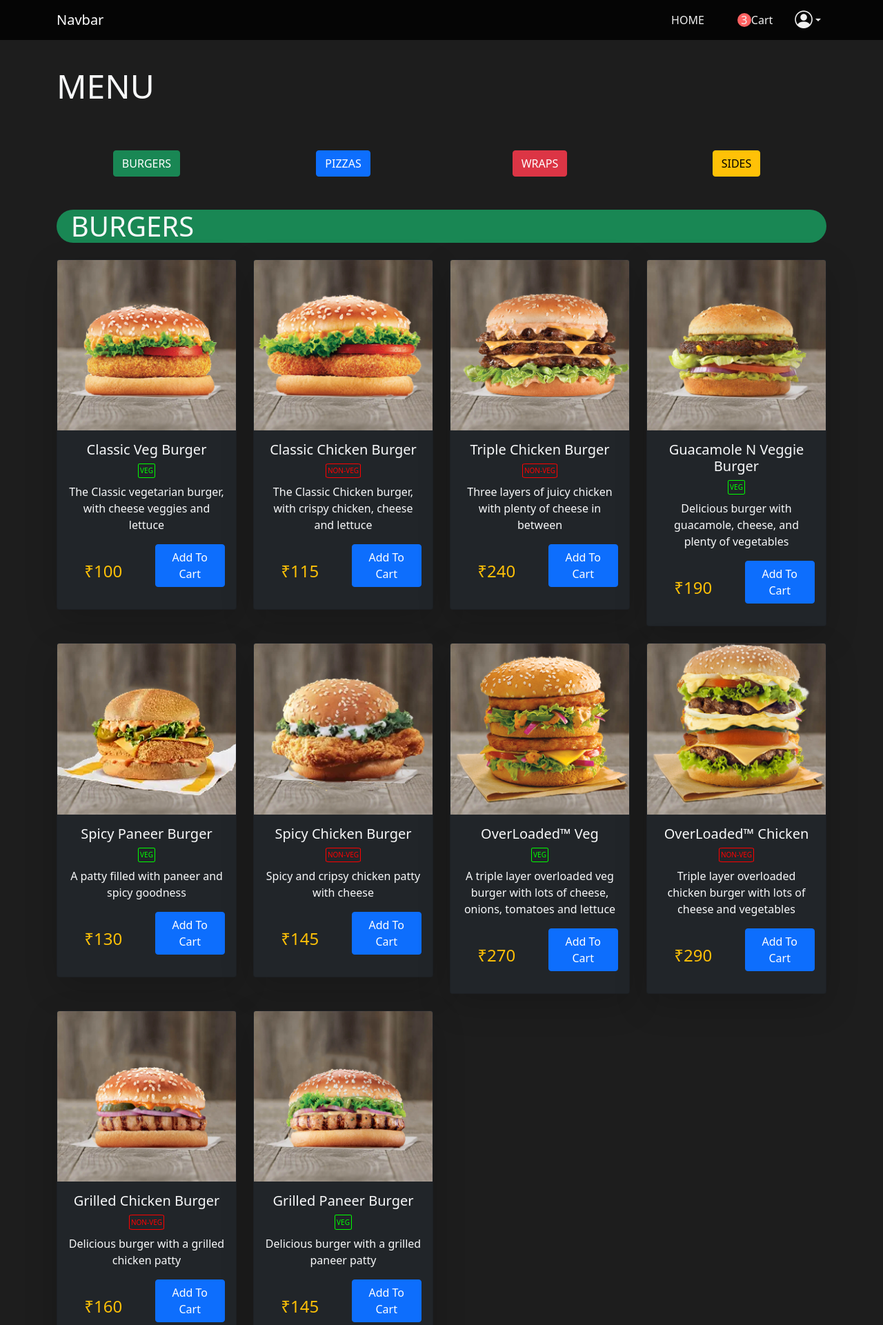
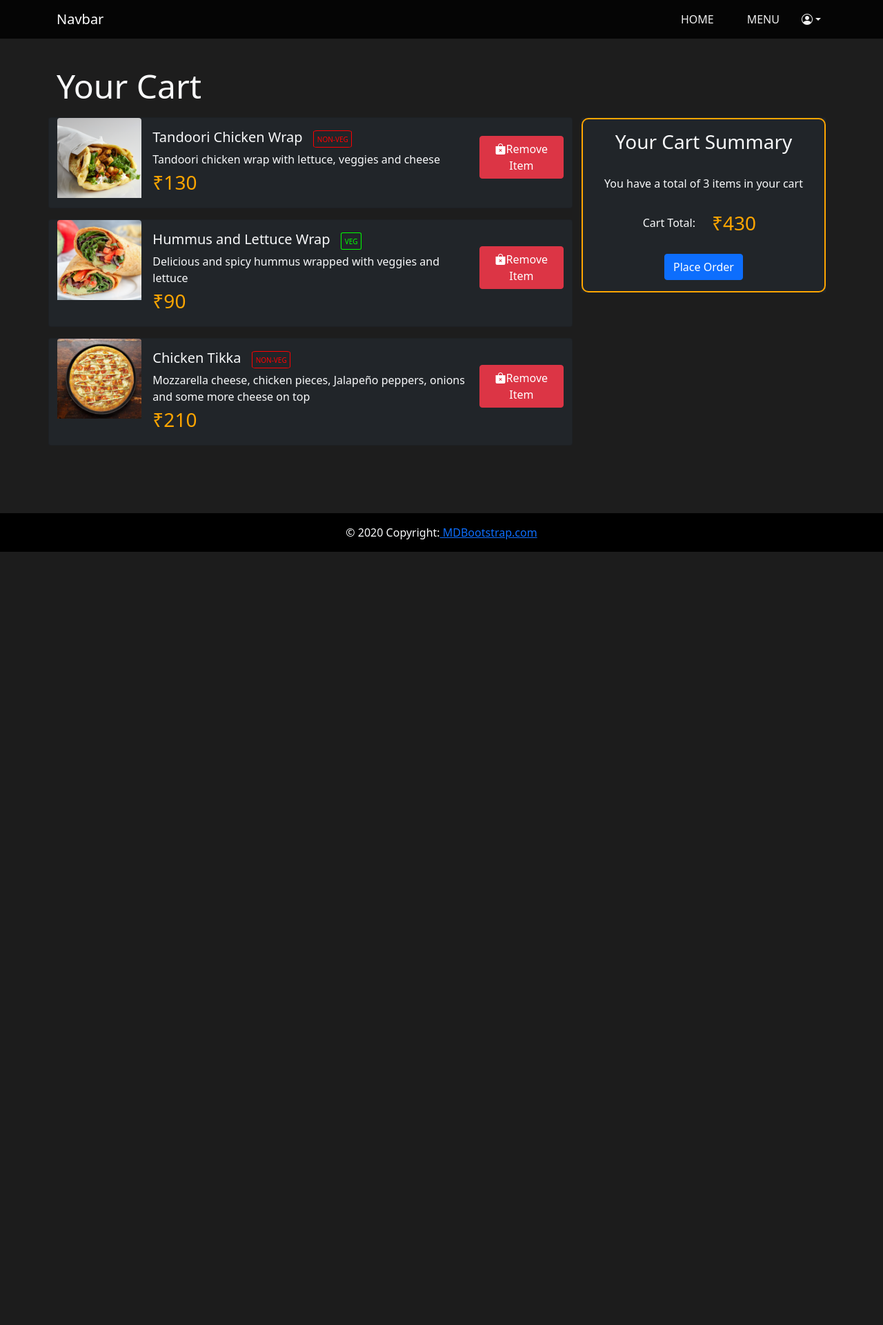
Before and after one commit to kishank12312/fastfood, a Django app: page /cart/ in a window 1280 px wide. Shown: the top 1921 px of the page at 69% size. After the commit the page ends 800 px from the top, so only its background shows below. Run offline with Django 3.2, Linux system fonts and the light colour scheme; a user stored in the database is signed in; data comes from the database, SQL or seed files in the repository; both versions use the stored data as it was after the commit.

Commit message:
Cart Page Fully Working

```diff
--- /dev/null
+++ b/baseapp/templates/baseapp/cart.html
@@ -0,0 +1,225 @@
+{% load static %}
+
+<html lang="en">
+<head>
+    <meta charset="UTF-8">
+    <meta http-equiv="X-UA-Compatible" content="IE=edge">
+    <meta name="viewport" content="width=device-width, initial-scale=1.0">
+    <link href="https://cdn.jsdelivr.net/npm/bootstrap@5.0.2/dist/css/bootstrap.min.css" rel="stylesheet" integrity="sha384-EVSTQN3/azprG1Anm3QDgpJLIm9Nao0Yz1ztcQTwFspd3yD65VohhpuuCOmLASjC" crossorigin="anonymous">
+    <link rel="stylesheet" href="https://cdn.jsdelivr.net/npm/bootstrap-icons@1.5.0/font/bootstrap-icons.css">
+    <title>Bootstrap Tutorial</title>
+    <style>
+        footer {
+          background-color: black;
+          bottom: 0;
+        }
+        nav {
+          position: fixed;
+          background-color: rgba(0, 0, 0, 0.8);
+        }
+        .nav-link{
+          color: #f0f0f0 !important;
+        }
+        body{
+          background-color: #1d1d1d !important;
+        }
+        .alert{
+          z-index: 100;
+          top: 60;
+          position: fixed;
+
+        }
+        .VegOrNot{
+          margin-top: 0.5rem;
+          margin-bottom: 0.5rem;
+          position: inherit;
+          border-radius:10%;
+          width: fit-content;
+          font-size: x-small;
+          padding: 1%;
+        }
+        #page-container {
+        position: relative;
+        min-height: 100vh;
+        }
+        #content-wrap {
+          padding-bottom: 3rem;    /* Footer height */
+        }
+
+        #footer {
+          position: absolute;
+          bottom: 0;
+          width: 100%;
+          height: 3.5rem;            /* Footer height */
+        }
+    </style>
+</head>
+<body>
+<div id="page-container">
+<div id="content-wrap">
+    <!-- NAVBAR -->
+    <nav class="navbar navbar-expand-lg navbar-dark fixed-top">
+        <div class="container">
+          <a class="navbar-brand" href="{% url 'home' %}">Navbar</a>
+          <button class="navbar-toggler" type="button" data-bs-toggle="collapse" data-bs-target="#navbarNavAltMarkup" aria-controls="navbarNavAltMarkup" aria-expanded="false" aria-label="Toggle navigation">
+            <span class="navbar-toggler-icon"></span>
+          </button>
+          <div class="collapse navbar-collapse justify-content-end" id="navbarNavAltMarkup">
+            <div class="navbar-nav">
+              <!--<a class="nav-link active" aria-current="page" href="#">Home</a>-->
+              <a class="nav-link d-flex align-items-center justify-content-center mx-3" href="{% url 'home' %}">HOME</a>
+              <a class="nav-link d-flex align-items-center justify-content-center mx-3" href="{% url 'menu' %}">MENU</a>
+              <a class="nav-link dropdown-toggle d-flex justify-content-center align-items-center" href="#" id="navbarDarkDropdownMenuLink" role="button" data-bs-toggle="dropdown" aria-expanded="false">
+                <i class="bi-person-circle"></i>
+              </a>
+              <ul class="dropdown-menu dropdown-menu-end dropdown-menu-dark" aria-labelledby="navbarDarkDropdownMenuLink">
+                <li><a class="dropdown-item d-flex justify-content-center" href="#">View Profile</a></li>
+                <li><a class="dropdown-item d-flex justify-content-center" href="#">View Orders</a></li>
+                <li><a class=" btn btn-outline-danger dropdown-item d-flex justify-content-center" href="{% url 'logout' %}">LOGOUT</a></li>
+              </ul>
+            </div>
+          </div>
+        </div>
+    </nav>
+    <!-- END OF NAVBAR -->
+
+    <br><br>
+    <br><br>
+    <div class="container">
+        <p class="display-5 text-light">Your Cart</p>
+        <div class="row">
+            <div class="col-10 col-md-8">
+                {% if cartitems|length == 0 %}
+                <p class="display-6 text-primary">Your cart is currently empty! Add some items to cart to see them here.</p>
+                <a href="{% url 'menu' %}" class="btn btn-outline-primary">ADD ITEMS TO CART</a>
+                {% endif %}
+                {% for item in cartitems %}
+                <div class="row" id="row{{ item.ProductID }}">
+                    <div class="card bg-dark mb-3">
+                    <div class="row g-0">
+                        <div class="col-md-2">
+                            <img src="{{ item.Image.url }}" class="img-fluid rounded-top" alt="...">
+                        </div>
+                        <div class="col-md-8">
+                            <div class="card-body">
+                                <h5 class="card-title text-light">{{ item.ProductName }} &nbsp;
+                                    {% if item.Vegetarian %}
+                                    <p class="VegOrNot" style="border:solid 1px rgb(0, 255, 0); color: rgb(0, 255, 0); display: inline;">VEG</p>
+                                    {% else %}<p class="VegOrNot" style="border:solid 1px red; color: red; display: inline;">NON-VEG</p>{% endif %}
+                                </h5>
+                                <p class="card-text text-light" style="margin-bottom: 0;">{{ item.Description }}</p>
+                                <span class="fs-3" style="color: rgb(255, 166, 0); display: inline !important;">₹<p class="fs-3 price" style="display: inline !important; color: rgb(255, 166, 0);">{{ item.Price }}</p></span>
+                            </div>
+                        </div>
+                        <div class="col-md-2 d-flex align-items-center">
+                            <form >
+                                <button type="submit" class="btn btn-danger remove" id="{{ item.ProductID }}" data-price='{{ item.Price }}' value="{{ item.ProductID }}"><i class="bi bi-bag-x-fill"></i>Remove Item</button>
+                            </form>
+                        </div>
+                    </div>
+                    </div>
+                </div>
+
+                <div class="row d-none" id="hiddenrow{{ item.ProductID }}">
+                    <div style="border: solid 2px rgb(255, 0, 0); border-radius: 10px;" class="card bg-dark mb-3">
+                        <br><br>
+                        <p class="display-6 text-danger">This item was removed</p>
+                        <br><br>
+                    </div>
+                </div>
+                {% endfor %}
+
+
+            </div>
+
+            <div class="col-10 col-md-4">
+                <div class="card bg-dark text-center">
+                    <div style="border: solid 2px rgb(255, 166, 0); border-radius: 10px;" class="card-body">
+                      <h5 class="card-title fs-3 text-light">Your Cart Summary</h5><br>
+                      <span>
+                          <p class="card-text text-light" style="display: inline !important;">You have a total of</p>
+                          <p class="card-text text-light" style="display: inline !important;" id="itemcount">{{ cartitems|length }}</p>
+                          <p class="card-text text-light" style="display: inline !important;">items in your cart</p>
+                      </span>
+                      <br><br>
+                          <div class="row">
+                              <div class="col text-light d-flex justify-content-end align-items-center">Cart Total:</div>
+                              <div class="col d-flex justify-content-start">
+                                <span class="fs-3" style="color: rgb(255, 166, 0); display: inline !important;">₹<p class="fs-3" id="CartTotal" style="display: inline !important; color: rgb(255, 166, 0);"></p></span>
+                              </div>
+                          </div>
+                      <br>
+                      <a href="#" id="orderbutton" class="btn btn-primary">Place Order</a>
+                    </div>
+                  </div>
+            </div>
+        </div>
+
+    </div>
+    <br>
+    <br>
+    <br>
+
+</div>
+
+
+    <!-- Footer -->
+  <footer id="footer" class="page-footer">
+  <div class="footer-copyright text-center text-light py-3">© 2020 Copyright:<a href="https://mdbootstrap.com/"> MDBootstrap.com</a></div>
+  </footer>
+</div>
+
+
+
+
+    <script src="https://cdn.jsdelivr.net/npm/bootstrap@5.0.2/dist/js/bootstrap.bundle.min.js" integrity="sha384-MrcW6ZMFYlzcLA8Nl+NtUVF0sA7MsXsP1UyJoMp4YLEuNSfAP+JcXn/tWtIaxVXM" crossorigin="anonymous"></script>
+    <script src="https://code.jquery.com/jquery-3.6.0.js" integrity="sha256-H+K7U5CnXl1h5ywQfKtSj8PCmoN9aaq30gDh27Xc0jk=" crossorigin="anonymous"></script>
+    <script>
+      $(document).on('click', '.remove', function(event){
+        event.preventDefault();
+        var id = $(this).val();
+        $.ajax({
+          type:'GET',
+          url:'',
+          data:{
+            ProductID:$(this).val(),
+          },
+          success:function(){
+            var priceDelta = document.getElementById(id).getAttribute('data-price');
+            priceDelta = parseInt(priceDelta);
+            var currentTotal = document.getElementById("CartTotal");
+            currentTotal = parseInt(currentTotal.innerHTML);
+            var newtotal = currentTotal - priceDelta;
+            if (newtotal === 0) {
+                document.getElementById("orderbutton").className = 'btn btn-secondary disabled';
+            };
+            document.getElementById("CartTotal").innerHTML = newtotal;
+            var delrow = document.getElementById('row'+id);
+            delrow.className = "row d-none";
+            var newrow = document.getElementById('hiddenrow' + id);
+            newrow.className = "row";
+            cart = document.getElementById('itemcount');
+            value = parseInt(cart.innerHTML);
+            cart.innerHTML = value - 1;
+
+          }
+        });
+      });
+
+    </script>
+    <script>
+        var prices = document.getElementsByClassName("price");
+        var total = 0;
+        for(let price of prices){
+            var amount = parseInt(price.innerHTML);
+            total += amount;
+        }
+        if (total === 0) {
+                document.getElementById("orderbutton").className = 'btn btn-secondary disabled';
+        };
+        document.getElementById('CartTotal').innerHTML = total;
+    </script>
+
+
+  </body>
+</html>
--- a/baseapp/templates/baseapp/menu.html
+++ b/baseapp/templates/baseapp/menu.html
@@ -34,11 +34,14 @@
             transform-style: preserve-3d;
         }
         .cartcounter {
+            border: solid 1px rgb(0, 247, 255);
             border-radius: 50%;
-            width: 20px;
-            height: 20px;
-            background-color: #ff6161;
-            color: #f0f0f0;
+            width: fit-content;
+            height: fit-content;
+            color: rgb(0, 247, 255);
+            line-height: 1em;
+            padding-top: 1.5px;
+            padding-bottom: 3px;
         }
         footer {
           background-color: black;
@@ -94,8 +97,8 @@
               <!--<a class="nav-link active" aria-current="page" href="#">Home</a>-->
               <a class="nav-link d-flex align-items-center justify-content-center mx-3" href="{% url 'home' %}">HOME</a>
               {% if request.user.is_authenticated %}
-              <a class="nav-link d-flex align-items-center justify-content-center mx-3" href="#">
-                <span id="cartitems" class="cartcounter d-flex justify-content-center align-items-center">{{ AllCartItems|length }}</span>Cart
+              <a class="nav-link d-flex align-items-center justify-content-center mx-3" href="{% url 'cart' %}">
+                <span id="cartitems" class="cartcounter d-flex justify-content-center align-items-center px-1">{{ AllCartItems|length }}</span>&nbsp;Cart
               </a>
               {% endif %}
               {% if request.user.is_authenticated %}
--- a/baseapp/urls.py
+++ b/baseapp/urls.py
@@ -5,7 +5,7 @@ urlpatterns = [
     path('', views.empty),
     path('home/', views.home, name='home'),
     path('menu/', views.Menu, name='menu'),
-    path('cart/', views.Menu, name='cart'),
+    path('cart/', views.CartView, name='cart'),
     path('login/', views.LoginView, name='login'),
     path('logout/', views.LogoutView, name='logout'),
     path('register/', views.RegisterView, name='register'),
--- a/baseapp/views.py
+++ b/baseapp/views.py
@@ -69,13 +69,17 @@ def empty(request):
     return redirect('home/')
 
 def home(request):
+    context = {}
     if request.user.is_authenticated:
-        try:
-            u = Customer.objects.get(user=request.user)
-        except:
-            return render(request, 'baseapp/index.html')
-        #cartitems = Cart.objects.filter(CustomerID= u.id)
-        return render(request, 'baseapp/index.html', {'u':u})
+        currentCustomer = Customer.objects.get(user=request.user)
+        context['u'] = currentCustomer
+        queryset = Cart.objects.filter(CustomerID=currentCustomer)
+        cartitems = []
+        for obj in queryset:
+            cartitems.append(obj.ProductID)
+        context['AllCartItems'] = cartitems
+        return render(request, 'baseapp/index.html', context)
+
 
     return render(request, 'baseapp/index.html')
 
@@ -141,3 +145,27 @@ def Menu(request):
 
 
     return render(request, 'baseapp/menu.html', context)
+
+
+def CartView(request):
+    if request.user.is_authenticated:
+        print(request.user)
+        currentCustomer = Customer.objects.get(user=request.user)
+        queryset = Cart.objects.filter(CustomerID=currentCustomer)
+        cartitems = []
+        for obj in queryset:
+            cartitems.append(obj.ProductID)
+        context = {'cartitems':cartitems}
+
+
+        if request.method == "GET":
+            if request.GET.get('ProductID') is not None:
+                ProductID = request.GET.get('ProductID')
+                product = Products.objects.get(ProductID = int(ProductID))
+                instance = Cart.objects.get(CustomerID=currentCustomer, ProductID = product)
+                instance.delete()
+        return render(request, 'baseapp/cart.html', context)
+
+    return redirect(reverse('login'))
+
+    pass
```
Also changed, not shown: baseapp/templates/baseapp/index.html (+12 -5 lines), db.sqlite3.
